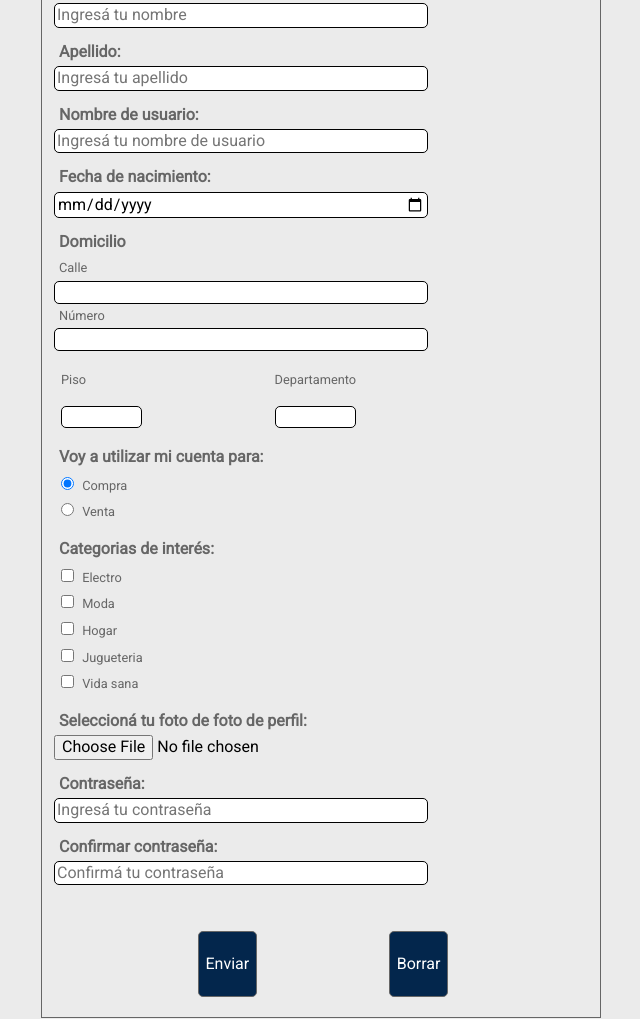
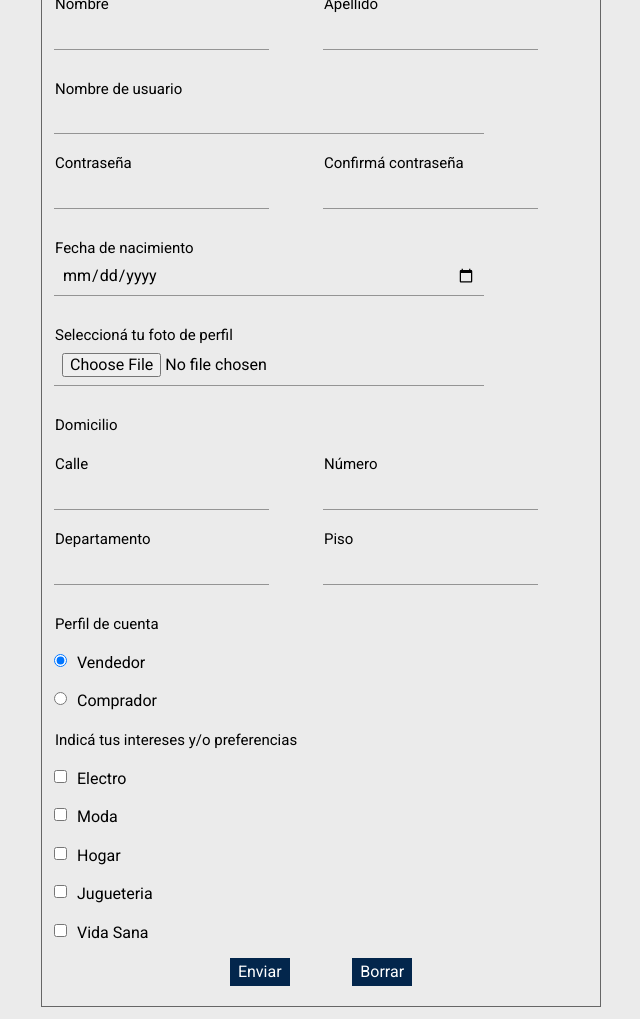
Before and after one commit to gonzalokesy/fullstackDH, a website: page views/register.html in a window 1280 px wide. Shown: the part 184-1203 px from the top of the page, without its empty margins (319-959 px from the left). Drawn offline with Linux system fonts and the light colour scheme; files that its build step writes are made by us from their sources.

Commit message:
Modificacion de forumalrios

```diff
--- a/public/css/login.css
+++ b/public/css/login.css
@@ -146,7 +146,7 @@ body {
     width: 70%;
     padding: 5px;
     border-radius: 5px;
-    background-color: #1259c3; ;
+    background-color: #03264C ;
     border:none;
 }
 
@@ -353,11 +353,11 @@ body {
    }
 
    .form-button-login__button:hover {
-        background-color: #03264C;
+        background-color: #1259c3;
     }
 
     .form-button-login:hover {
-        background-color: #03264C;
+        background-color: #1259c3;
     }
 
 }
--- a/public/css/register.css
+++ b/public/css/register.css
@@ -116,7 +116,7 @@ body {
 /* ----- | Formulario de registro | ----- */
 
 /* -- Contenedor principal -- */
-.register-form {
+.registerForm {
     width: 90%;
     margin: 10px auto 0;
     max-width: 560px;
@@ -127,138 +127,68 @@ body {
 }
 
 /* -- Contenedor de secciones -- */
-.register-form-element {
-    width: auto;
-   padding: 0;
-   margin-bottom: 10px;
-   border: none;
+.registerForm__element {
+    display: flex;
+    flex-wrap: wrap;
+    width: 100%;
+    padding: 10px 0 0 0;
+    border: transparent;
 }
 
-.register-form-element label {
-    display: block;
-    color: #666;
-    width: 100%;
-    font-weight: 600;
-    padding: 5px;
+.registerForm__elementLabel {
+    display: flex;
+    flex-direction: column;
+    align-items: flex-start;
+    width: 50%;
+    padding: 10px 0;
 }
 
-.input-user {
-    width: 70%;
-    border-radius: 5px;
-    border: 0.3px solid black;
-    padding: 2px;
-    background-color: white;
+.registerForm__elementLabel--radio {
+    flex-direction: row;
+    width: 100%;
 }
 
-/* -- Sección dirección -- */
-
-/* Calle y número */
-.register-form-element-adressAndNumber {
-    width: auto;
-    padding: 0;
-    border: none;
-    margin: 0;
-}
-.register-form-element-adressAndNumber label {
+.registerForm__elementLabel--width {
     width: 100%;
-    font-size: 0.8em;
-    font-weight: normal;
+    align-items: flex-start;
 }
 
-.register-form-element-adressAndNumber input {
+.registerForm__elementP {
+    display: block;
     padding: 1px;
+    margin: 0;
+    width: 80%;
+    font-size: 15px;
+    text-align: left;
 }
 
-/* Piso y departamento */
-.register-form-element-apartmentAndFlat {
-    display: flex;
-    width: 100%;
-    padding: 0;
-    justify-content: start;
-    border: none;
+.registerForm__elementInputRadio {
+    margin-right: 10px;
 }
 
-.register-form-element-apartmentAndFlat label {
-    width: 40%;
+.registerForm__elementInput {
+    width: 80%;
+    border-style: none;
+    padding: 8px;
+    background-color: transparent;
+    border-bottom: solid 0.5px rgb(148, 148, 148);
 }
 
-.register-form-element-apartmentAndFlat label p {
-    padding: 5px 0;
-   width: 100%;
-   font-size: 0.8em;
-   font-weight: normal;
+.registerForm__boxButtons {
+    width: 50%;
+    display: flex;
+    justify-content: space-around;
+    margin: auto;
+    border:none;
 }
 
-.register-form-element-apartmentAndFlat input {
-    display: block;
-    width: 40%;
-    padding: 1px;
+.registerForm__button {
+    background-color: #03264C ;
+    color: white;
+    padding: 5px 8px;
+    border-style: none;
 }
 
-
-/* RadioButon */
-
-.register-form-element-buyOrSell {
-    padding: 0;
-    border: none;
-}
-
-.register-form-element-buyOrSell label {
-    font-size: 0.8em;
-    font-weight: normal;
-    width: fit-content;
-}
-
-.input-radioButton {
-    margin-right: 5px;
-    width: fit-content;
-    height: fit-content;
-}
-
-/* Checkbox */
-
-.register-form-element-category {
-    padding: 0;
-    border: none;
-}
-
-.register-form-element-category label {
-    font-size: 0.8em;
-    font-weight: normal;
-}
-
-.input-checkbox {
-    margin-right: 5px;
-    width: fit-content;
-    height: fit-content;
-}
-
-.input-filePhoto {
-    width:100%;
-}
-
-
-/* Botones */
-.register-form-buttons {
-    margin-top: 30px;
-    width: 100%;
-    display: flex;
-    justify-content:space-evenly;
-    border: none;
-}
-
-.register-form-buttons button {
-    padding: 3px;
-    background-color: #03264C;
-    color: white;
-    border-radius: 5px;
-    border: solid 1px #666;;
-    border-style: groove;
-}
-
-.register-form-buttons button p {
-    padding: 4px;
-}
 
 
 
@@ -449,161 +379,17 @@ body {
        outline: none;
    }
 
+   .registerForm__elementInput:focus {
+    outline: none;
+    border-bottom: 3px solid black;
 }
 
-
-
-
-
-
-
-
-/* --------------------- Main --------------------- */
-
-
-/* ----- | Formulario de registro | ----- */
-
-/* -- Contenedor principal -- */
-.register-form {
-    width: 90%;
-    margin: 10px auto 0;
-    max-width: 560px;
-    border: solid 1px #666;;
-    display: flex;
-    flex-direction: column;
-    padding: 10px;
+.registerForm__elementInput:hover {
+    border-bottom: 3px solid black;
 }
 
-/* -- Contenedor de secciones -- */
-.register-form-element {
-    width: auto;
-   padding: 0;
-   margin-bottom: 10px;
-   border: none;
+.registerForm__button:hover {
+    background-color: #1259c3 ;
 }
 
-.register-form-element label {
-    display: block;
-    color: #666;
-    width: 100%;
-    font-weight: 600;
-    padding: 5px;
 }
-
-.input-user {
-    width: 70%;
-    border-radius: 5px;
-    border: 0.3px solid black;
-    padding: 2px;
-    background-color: white;
-}
-
-/* -- Sección dirección -- */
-
-/* Calle y número */
-.register-form-element-adressAndNumber {
-    width: auto;
-    padding: 0;
-    border: none;
-    margin: 0;
-}
-.register-form-element-adressAndNumber label {
-    width: 100%;
-    font-size: 0.8em;
-    font-weight: normal;
-}
-
-.register-form-element-adressAndNumber input {
-    padding: 1px;
-}
-
-/* Piso y departamento */
-.register-form-element-apartmentAndFlat {
-    display: flex;
-    width: 100%;
-    padding: 0;
-    justify-content: start;
-    border: none;
-}
-
-.register-form-element-apartmentAndFlat label {
-    width: 40%;
-}
-
-.register-form-element-apartmentAndFlat label p {
-    padding: 5px 0;
-   width: 100%;
-   font-size: 0.8em;
-   font-weight: normal;
-}
-
-.register-form-element-apartmentAndFlat input {
-    display: block;
-    width: 40%;
-    padding: 1px;
-}
-
-
-/* RadioButon */
-
-.register-form-element-buyOrSell {
-    padding: 0;
-    border: none;
-}
-
-.register-form-element-buyOrSell label {
-    font-size: 0.8em;
-    font-weight: normal;
-    width: fit-content;
-}
-
-.input-radioButton {
-    margin-right: 5px;
-    width: fit-content;
-    height: fit-content;
-}
-
-/* Checkbox */
-
-.register-form-element-category {
-    padding: 0;
-    border: none;
-}
-
-.register-form-element-category label {
-    font-size: 0.8em;
-    font-weight: normal;
-}
-
-.input-checkbox {
-    margin-right: 5px;
-    width: fit-content;
-    height: fit-content;
-}
-
-.input-filePhoto {
-    width:100%;
-}
-
-
-/* Botones */
-.register-form-buttons {
-    margin-top: 30px;
-    width: 100%;
-    display: flex;
-    justify-content:space-evenly;
-    border: none;
-}
-
-.register-form-buttons button {
-    padding: 3px;
-    background-color: #03264C;
-    color: white;
-    border-radius: 5px;
-    border: solid 1px #666;;
-    border-style: groove;
-}
-
-.register-form-buttons button p {
-    padding: 4px;
-}
--- a/views/register.html
+++ b/views/register.html
@@ -49,136 +49,115 @@
     </header>
 
      <main class="main">
-        <form action="./" method="GET" class="register-form" >
-            <!----------- | Nombre | -------------->
-            <fieldset class="register-form-element">
-                <label for="nombre">
-                    Nombre:
+        <form action="./" method="GET" class="registerForm" >
+            <!-----------Nombre y Apellido------------>
+            <fieldset class="registerForm__element">
+                <label class="registerForm__elementLabel" for="nombre">
+                    <p class="registerForm__elementP">Nombre</p>
+                    <input class="registerForm__elementInput" type="text" name="nombre" id="nombre" required>
                 </label>
-                <input class="input-user" type="text" name="nombre" id="nombre" placeholder="Ingresá tu nombre">
+                <label class="registerForm__elementLabel" for="apellido">
+                    <p class="registerForm__elementP">Apellido</p>
+                    <input class="registerForm__elementInput" type="text" name="apellido" id="apellido" required>
+                </label>
             </fieldset>
-            <!----------- | Apellido | ------------>
-            <fieldset class="register-form-element">
-                <label for="apellido">
-                    Apellido:
+            <!--Username, contraseña-->
+            <fieldset class="registerForm__element">
+                <label class="registerForm__elementLabel registerForm__elementLabel--width" for="nombreDeUsuario">
+                    <p class="registerForm__elementP">Nombre de usuario</p>
+                    <input class="registerForm__elementInput" type="text" name="nombreDeUsuario" id="nombreDeUsuario"required minlength="5">
                 </label>
-                <input class="input-user" type="text" name="apellido" id="apellido" placeholder="Ingresá tu apellido">
+                <label class="registerForm__elementLabel " for="contraseña">
+                    <p class="registerForm__elementP">Contraseña</p>
+                    <input class="registerForm__elementInput" type="password" name="contraseña" id="contraseña">
+                </label>
+                <label class="registerForm__elementLabel " for="contraseña2">
+                    <p class="registerForm__elementP">Confirmá contraseña</p>
+                    <input class="registerForm__elementInput" type="password" name="contraseña2" id="contraseña2">
+                </label>
+            <!--Fecha de nacimiento-->
             </fieldset>
-            <!----------- | Username | ------------>
-            <fieldset class="register-form-element">
-                <label for="user-name">
-                    Nombre de usuario:
+            <fieldset class="registerForm__element">
+                <label class="registerForm__elementLabel registerForm__elementLabel--width" for="fechaNacimiento">
+                    <p class="registerForm__elementP">Fecha de nacimiento</p>
+                    <input class="registerForm__elementInput" type="date" name="fechaNacimiento" id="fechaNacimiento" required>
                 </label>
-                <input class="input-user" type="text" name="user-name" id="user-name" placeholder="Ingresá tu nombre de usuario" required minlength="5">
             </fieldset>
-            <!------- | Fecha de nacimiento | ----->
-            <fieldset class="register-form-element">
-                <label for="fecha-nacimiento">
-                    Fecha de nacimiento:
+            <!-- Foto de perfil -->
+            <fieldset class="registerForm__element">
+                <label class="registerForm__elementLabel registerForm__elementLabel--width" for="profilephoto">
+                    <p class="registerForm__elementP">Seleccioná tu foto de perfil</p>
+                    <input class="registerForm__elementInput" type="file" name="profilephoto" id="profilephoto" accept=".jpg, .png">
                 </label>
-                <input class="input-user" type="date" name="fecha-nacimiento" id="fecha-nacimiento">
             </fieldset>
-            <!----------- | Domicilio | ------------>
-            <fieldset class="register-form-element">
-                <label>
-                    Domicilio
+            <!-- Domicilio -->
+            <fieldset class="registerForm__element">
+                <label class="registerForm__elementLabel registerForm__elementLabel--width" for="domicilio">
+                    <p class="registerForm__elementP">Domicilio</p>
                 </label>
-                    <fieldset class="register-form-element-adressAndNumber">
-                        <label for="calle">
-                            Calle
-                        </label>
-                        <input class="input-user" type="text" name="calle" id="calle">
-                        <label for="numero">
-                            Número
-                        </label>
-                        <input class="input-user" type="text" name="numero" id="numero">
-                    </fieldset>
-                    <fieldset class="register-form-element-apartmentAndFlat">
-                        <label for="piso">
-                            <p>Piso</p>
-                            <input class="input-user" type="text" name="piso" id="piso">
-                        </label>
-                        <label for="departamento">
-                            <p>Departamento</p>
-                            <input class="input-user" type="text" name="departamento" id="departamento">
-                        </label>
-                    </fieldset>
+                <label class="registerForm__elementLabel" for="calle">
+                    <p class="registerForm__elementP">Calle</p>
+                    <input class="registerForm__elementInput" type="text" name="calle" id="calle" required>
+                </label>
+                <label class="registerForm__elementLabel" for="numero">
+                    <p class="registerForm__elementP">Número</p>
+                    <input class="registerForm__elementInput" type="text" name="numero" id="numero" required>
+                </label>
+                <label class="registerForm__elementLabel" for="departamentoo">
+                    <p class="registerForm__elementP">Departamento</p>
+                    <input class="registerForm__elementInput" type="text" name="departamento" id="departamento">
+                </label>
+                <label class="registerForm__elementLabel" for="piso">
+                    <p class="registerForm__elementP">Piso</p>
+                    <input class="registerForm__elementInput" type="text" name="piso" id="piso">
+                </label>
             </fieldset>
             <!----------- | RadioButon | ------------>
-             <fieldset class="register-form-element">
-                <label>
-                    Voy a utilizar mi cuenta para:
+            <fieldset class="registerForm__element">
+                <label class="registerForm__elementLabel  registerForm__elementLabel--width" for="perfilDeCuenta">
+                    <p class="registerForm__elementP">Perfil de cuenta</p>
                 </label>
-                    <fieldset class="register-form-element-buyOrSell">
-                        <label for="compra">
-                            <input class="input-radioButton" type="radio" name="buyOrSell" id="compra" value="compra" checked>
-                            Compra
-                        </label>
-                        <label for="venta">
-                            <input class="input-radioButton" type="radio" name="buyOrSell" id="venta" value="venta">
-                            Venta
-                        </label>
-                    </fieldset>
+                <label class="registerForm__elementLabel registerForm__elementLabel--radio" for="vendedor">
+                    <input class="registerForm__elementInputRadio" type="radio" name="compraOvende" id="vendedor" value="vende" checked>
+                    Vendedor
+                </label>
+                <label class="registerForm__elementLabel registerForm__elementLabel--radio" for="comprador">
+                    <input class="registerForm__elementInputRadio" type="radio" name="compraOvende" id="comprador" value="compra">
+                    Comprador
+                </label>
+                <!----------- | Checkbox | ------------>
+                <label class="registerForm__elementLabel  registerForm__elementLabel--width" for="perfilDeCuenta">
+                    <p class="registerForm__elementP">Indicá tus intereses y/o preferencias</p>
+                </label>
+                <label class="registerForm__elementLabel registerForm__elementLabel--radio" for="electro">
+                    <input class="registerForm__elementInputRadio" type="checkbox" name="categoria" id="electro" value="electro">
+                    Electro
+                </label>
+                <label class="registerForm__elementLabel registerForm__elementLabel--radio" for="moda">
+                    <input class="registerForm__elementInputRadio" type="checkbox" name="categoria" id="moda" value="electro">
+                    Moda
+                </label>
+                <label class="registerForm__elementLabel registerForm__elementLabel--radio" for="hogar">
+                    <input class="registerForm__elementInputRadio" type="checkbox" name="categoria" id="hogar" value="hogar">
+                    Hogar
+                </label>
+                <label class="registerForm__elementLabel registerForm__elementLabel--radio" for="jugueteria">
+                    <input class="registerForm__elementInputRadio" type="checkbox" name="categoria" id="jugueteria" value="jugueteria">
+                    Jugueteria
+                </label>
+                <label class="registerForm__elementLabel registerForm__elementLabel--radio" for="vidaSana">
+                    <input class="registerForm__elementInputRadio" type="checkbox" name="categoria" id="vidaSana" value="vidaSana">
+                    Vida Sana
+                </label>
             </fieldset>
-            <!----------- | Checkbox | ------------>
-            <fieldset class="register-form-element">
-                <label>
-                    Categorias de interés:
-                </label>
-                    <fieldset class="register-form-element-category">
-                        <label for="electro">
-                            <input class="input-checkbox" type="checkbox" name="category" id="electro" value="electro">
-                            Electro
-                        </label>
-                        <label for="moda">
-                            <input class="input-checkbox" type="checkbox" name="category" id="moda" value="moda">
-                            Moda
-                        </label>
-                        <label for="hogar">
-                            <input class="input-checkbox" type="checkbox" name="category" id="hogar" value="hogar">
-                            Hogar
-                        </label>
-                        <label for="jugueteria">
-                            <input class="input-checkbox" type="checkbox" name="category" id="jugueteria" value="jugueteria">
-                            Jugueteria
-                        </label>
-                        <label for="vida-sana">
-                            <input class="input-checkbox" type="checkbox" name="category" id="vida-sana" value="vida-sana">
-                            Vida sana
-                        </label>
-                    </fieldset>
-            </fieldset>
-            <!----------- | Foto | ------------>
-            <fieldset class="register-form-element">
-                <label>
-                    Seleccioná tu foto de foto de perfil:
-                </label>
-                <input class="input-filePhoto" type="file" name="foto-perfil" accept=".jpg, .png" >
-            </fieldset>
-            <!----------- | Contraseña | ------------>
-            <fieldset class="register-form-element">
-                <label for="password">
-                    Contraseña:
-                </label>
-                <input class="input-user" type="password" name="password" id="password" placeholder="Ingresá tu contraseña" required>
-            </fieldset>
-            <!----------- | Contraseña2 | ------------>
-            <fieldset class="register-form-element">
-                <label for="confirm-password">
-                    Confirmar contraseña:
-                </label>
-                <input class="input-user" type="password" name="confirm-password" id="confirm-password" placeholder="Confirmá tu contraseña" required>
-            </fieldset>
-            <!----------- | Botones | ------------>
-            <fieldset class="register-form-buttons">
-                <button type="submit">
-                    <p>Enviar</p>
+            <fieldset class="registerForm__boxButtons">
+                <button class="registerForm__button" type="submit">
+                    Enviar
                 </button>
-                <button type="reset">
-                    <p>Borrar</p>
+                <button class="registerForm__button" type="reset">
+                    Borrar
                 </button>
             </fieldset>
-
         </form>
     </main>
 
```
Also changed, not shown: public/css/home.css (+8 -0 lines).
